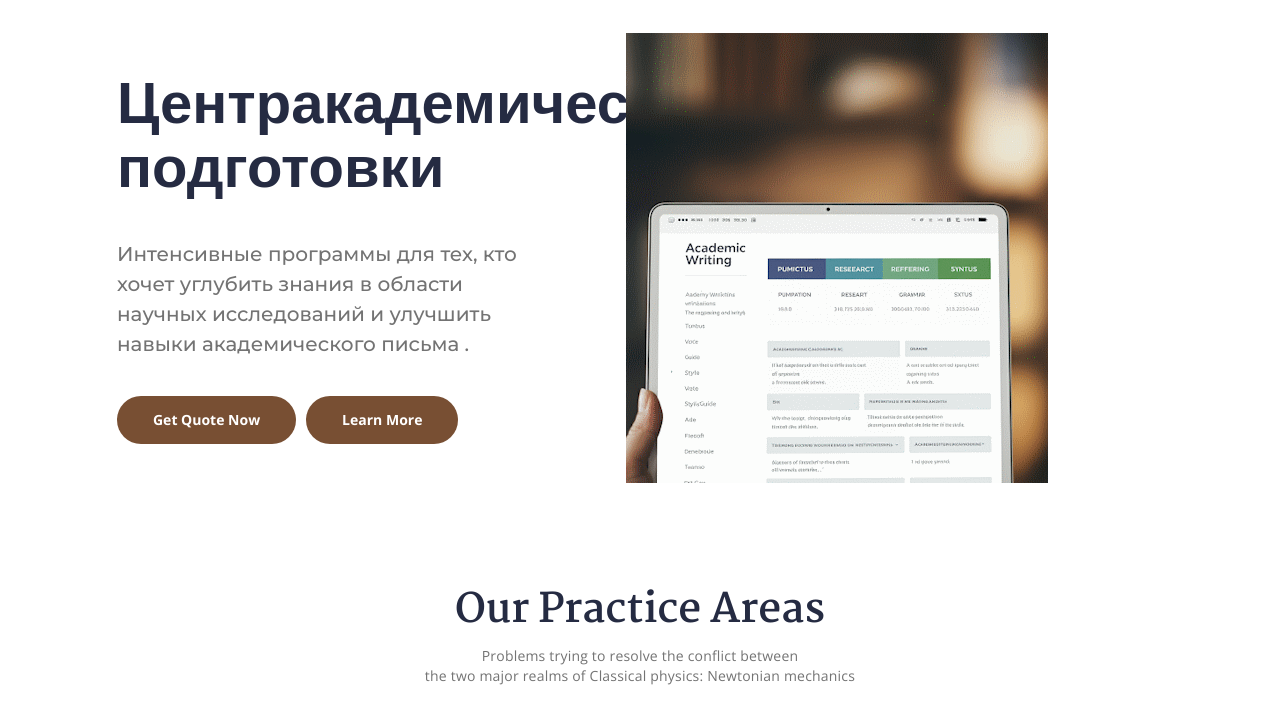
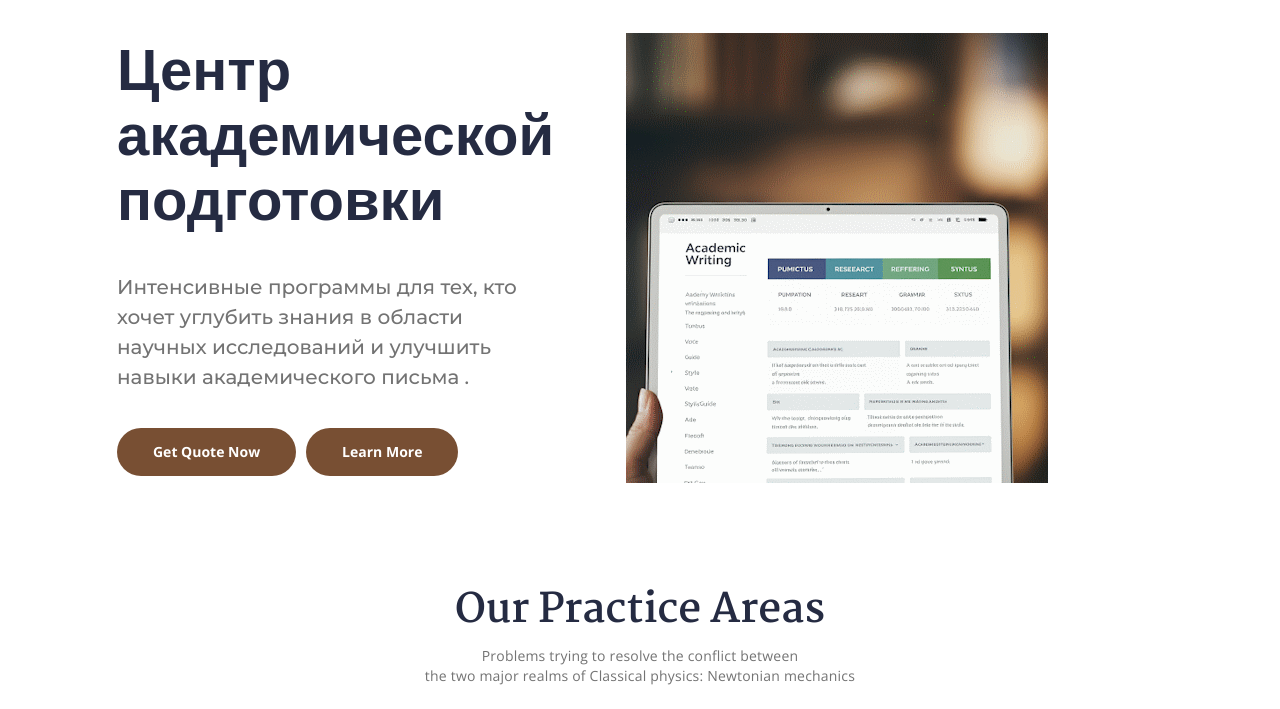
Before and after one commit to kanatsamarkhanov/ca-scholars.github.io, a plain HTML site: page index.html in a window 1280 px wide. Shown: the part 91-800 px from the top of the page. Drawn offline with nearby package versions, Linux system fonts and the light colour scheme; files that its build step writes are made by us from their sources.

Commit message:
Update index.html

```diff
--- a/index.html
+++ b/index.html
@@ -41,7 +41,7 @@
     <section class="promo">
       <div class="promo__container">
         <div class="promo__info">
-          <h1 class="promo__heading"><span class="promo__heading-span">Центр</span><span class="promo__heading-span">академической </span><span class="promo__heading-span">подготовки</h1>
+          <h1 class="promo__heading"><span class="promo__heading-span">Центр академической </span><span class="promo__heading-span">подготовки</h1>
           <p class="promo__info-text">Интенсивные программы для тех, кто хочет углубить знания в области научных исследований и улучшить навыки академического письма
 .</p>
           <div class="promo__button-block">
```
